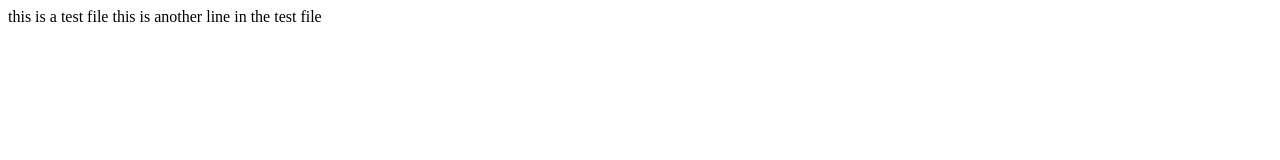
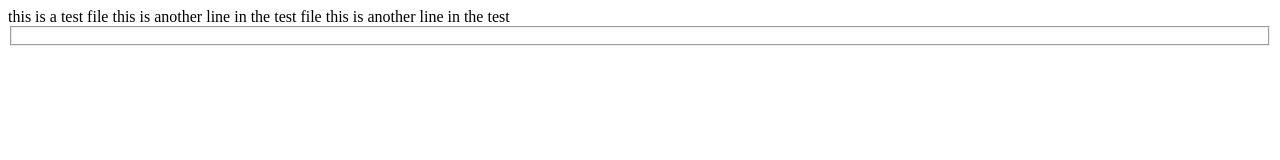
Before and after one commit to torrier/git-test, a plain HTML site: page index.html in a window 1280 px wide. Drawn offline with Linux system fonts and the light colour scheme.

Commit message:
added a third line to the file

```diff
--- a/index.html
+++ b/index.html
@@ -1,2 +1,5 @@
 this is a test file
 this is another line  in the test file
+this is another line in the test <fieldset>
+
+</fieldset>
```
